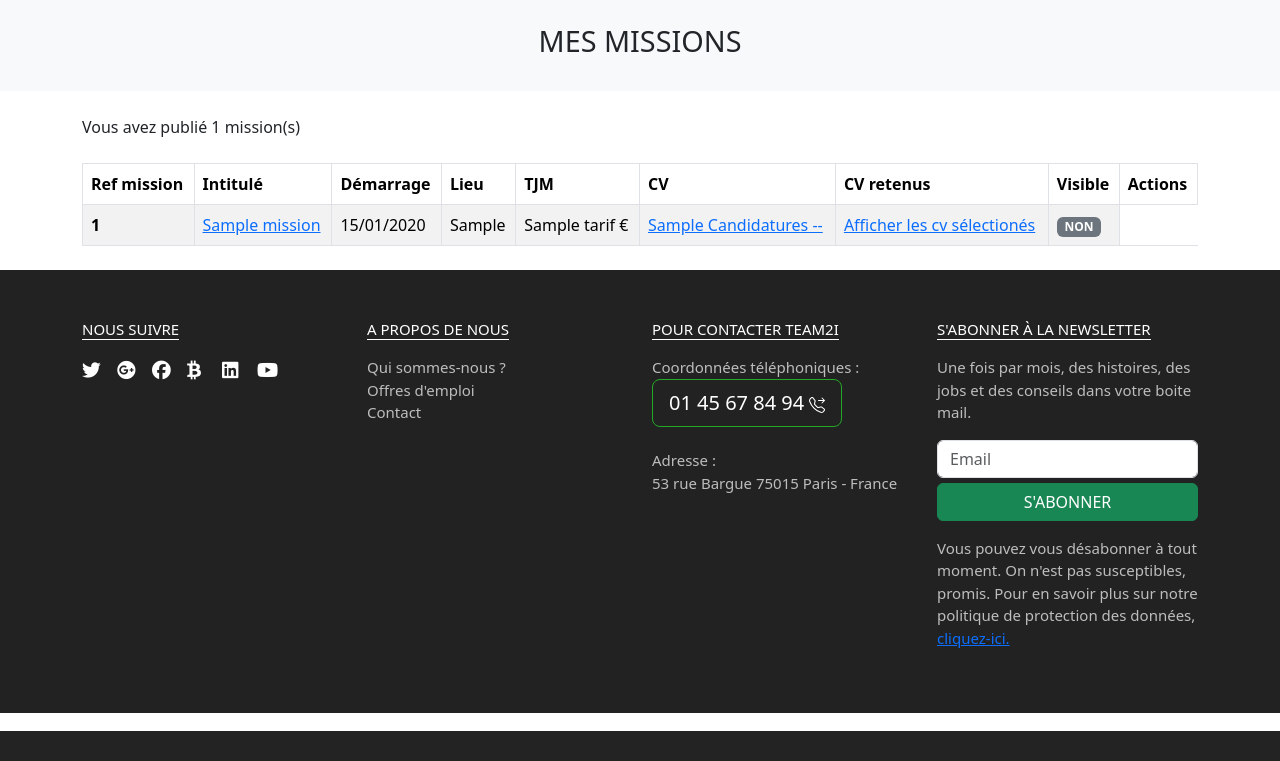
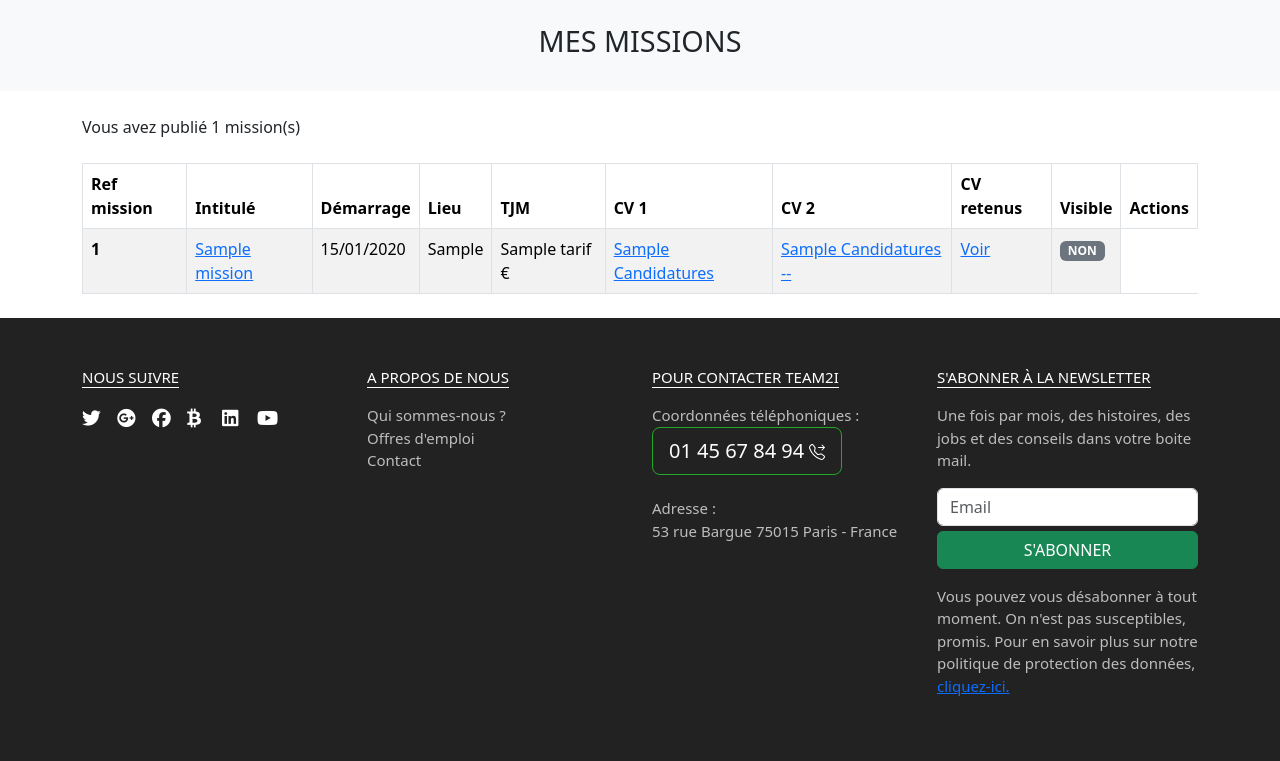
Before and after one commit to bblancho/teamtest, a Symfony app: template templates/pages/missions/mes_missions.html.twig in a window 1280 px wide. Shown: the part 69-830 px from the top of the page. Before the commit the page ends 800 px from the top, so only its background shows below. Run offline with Twig, Linux system fonts and the light colour scheme; the template is opened without the code that fills it: most values are stand-ins (such as "Sample title", 1, 10 or a date in 2020); some libraries are stand-ins or nearby versions.

Commit message:
modif templates liste offre

```diff
--- a/templates/pages/missions/mes_missions.html.twig
+++ b/templates/pages/missions/mes_missions.html.twig
@@ -30,7 +30,8 @@
 								<th scope="col">Démarrage</th>
 								<th scope="col">Lieu</th>
 								<th scope="col">TJM</th>
-								<th scope="col"> CV </th>
+								<th scope="col"> CV 1 </th>
+								<th scope="col"> CV 2</th>
 								<th scope="col"> CV retenus </th>
 								<th scope="col">Visible</th>
 								<th scope="col" colspan="4">Actions</th>
@@ -46,8 +47,9 @@
 									<td>
 										{{ mission.tarif }} €
 									</td>
+									<td><a  href="{{ path('offres.candidaturesOffre', {id: mission.id, slug: mission.slug}) }}" >  {{ mission.nbCandidatures is not null ? mission.nbCandidatures : 0 }} Candidatures  </a> </td>
 									<td><a  href="{{ path('offres.candidaturesOffre', {id: mission.id, slug: mission.slug}) }}" > {{ mission.nbCandidatures }} Candidatures -- </a> </td>
-									<td><a  href="{{ path('offres.candidatures_offre_validees', {id: mission.id, slug: mission.slug}) }}" > Afficher les cv sélectionés  </a> </td>
+									<td><a  href="{{ path('offres.candidatures_offre_validees', {id: mission.id, slug: mission.slug}) }}" > Voir  </a> </td>
 
 									<td>{{ mission.isActive ? "<span class='badge bg-success'> OUI </span>" : "<span class='badge bg-secondary'> NON </span>" }}  </td>
 
```
